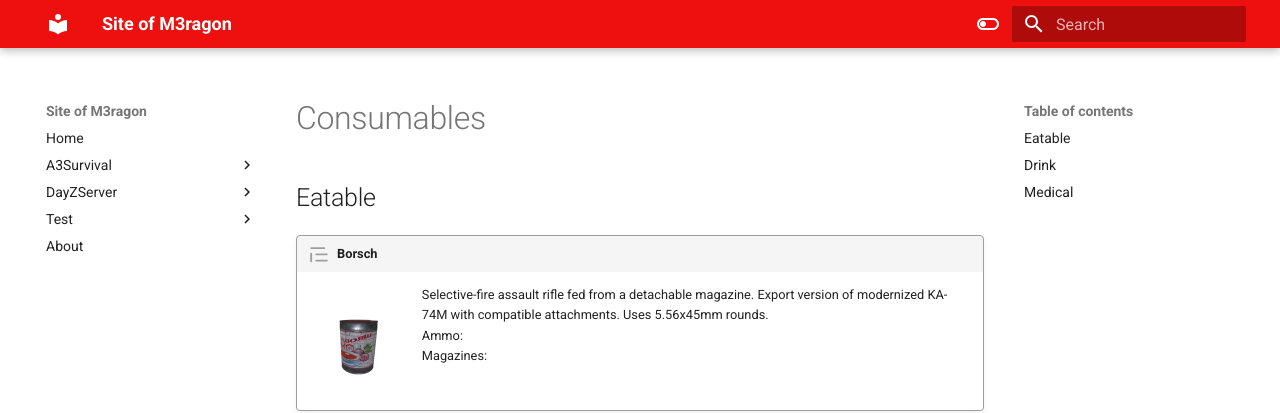
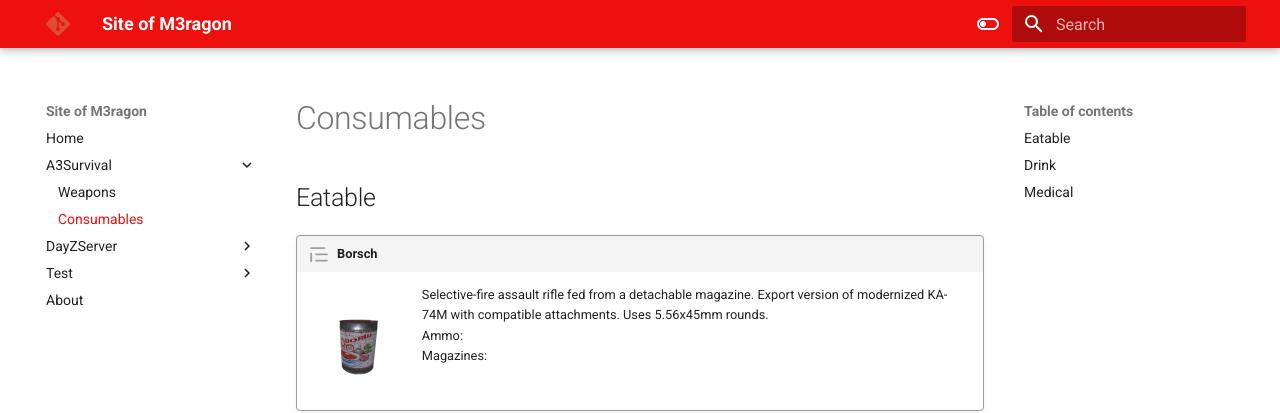
Before and after one commit to M3ragon/material, an MkDocs documentation site: the page built from docs/wiki_a3s/consumables.md, in a window 1280 px wide. Shown: the top 413 px of the page. Built offline with MkDocs 1.6.1 and Material for MkDocs 9.7.7, drawn with Linux system fonts in a browser that asks for light colours; comment, search, counter and statistics services are not loaded.

Commit message:
Update Nav

```diff
--- a/mkdocs.yml
+++ b/mkdocs.yml
@@ -5,6 +5,7 @@ nav:
     - A3Survival:
       - wiki_a3s/index.md
       - Weapons: wiki_a3s/weapons.md
+      - Consumables: wiki_a3s/consumables.md
     - DayZServer:
       - dayzserver/index.md
       - Regeln (DE): dayzserver/rules_de.md
@@ -15,12 +16,15 @@ nav:
       - TestSite/index.md
       - nav: TestSite/index.md
     - About: about.md
+
 theme:
   name: material
   features:
     - content.code.annotate
     - content.tabs.link
     - navigation.indexes
+  logo: asset/img/logo.svg
+  favicon: asset/img/logo.svg
   icon:
     admonition:
       note: octicons/tag-16
@@ -95,3 +99,6 @@ extra_javascript:
 
 extra_css:
   - asset/stylesheets/extra.css
+
+extra:
+  homepage: https://m3ragon.github.io/material/
```
